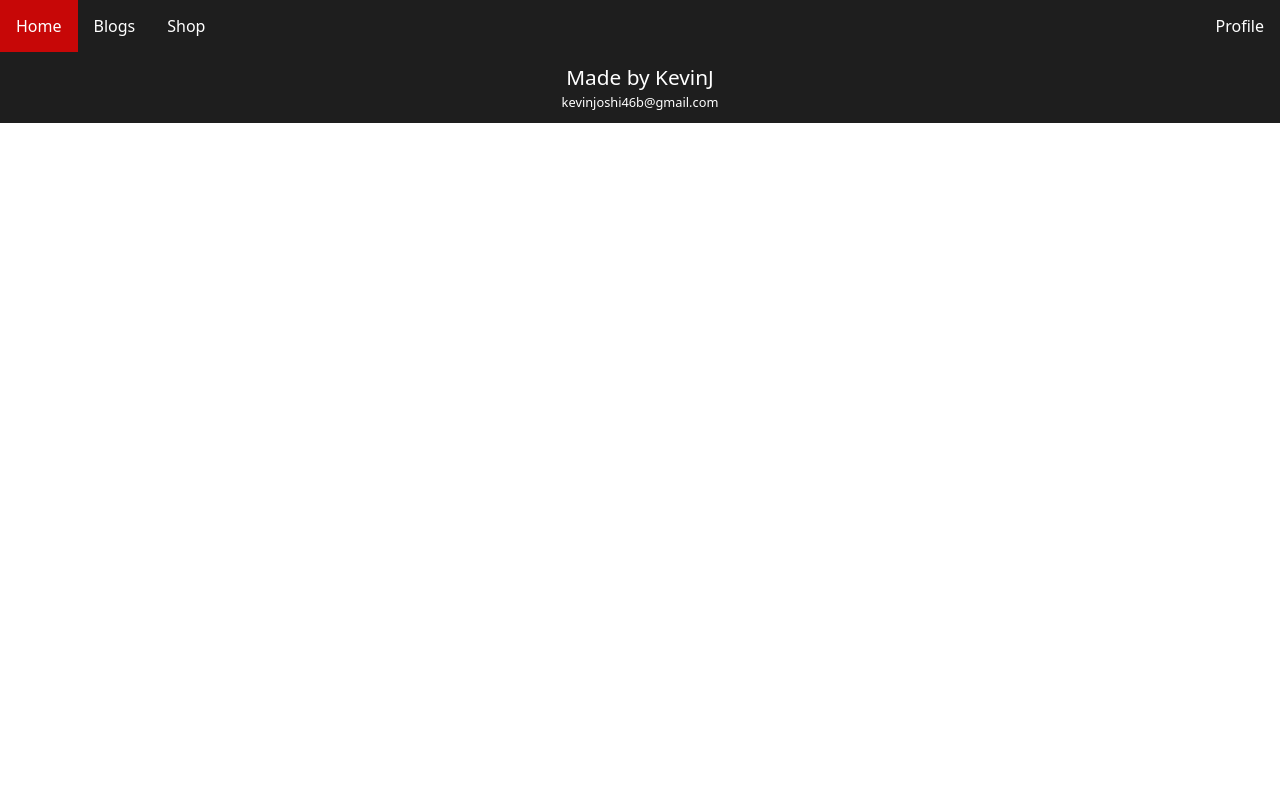
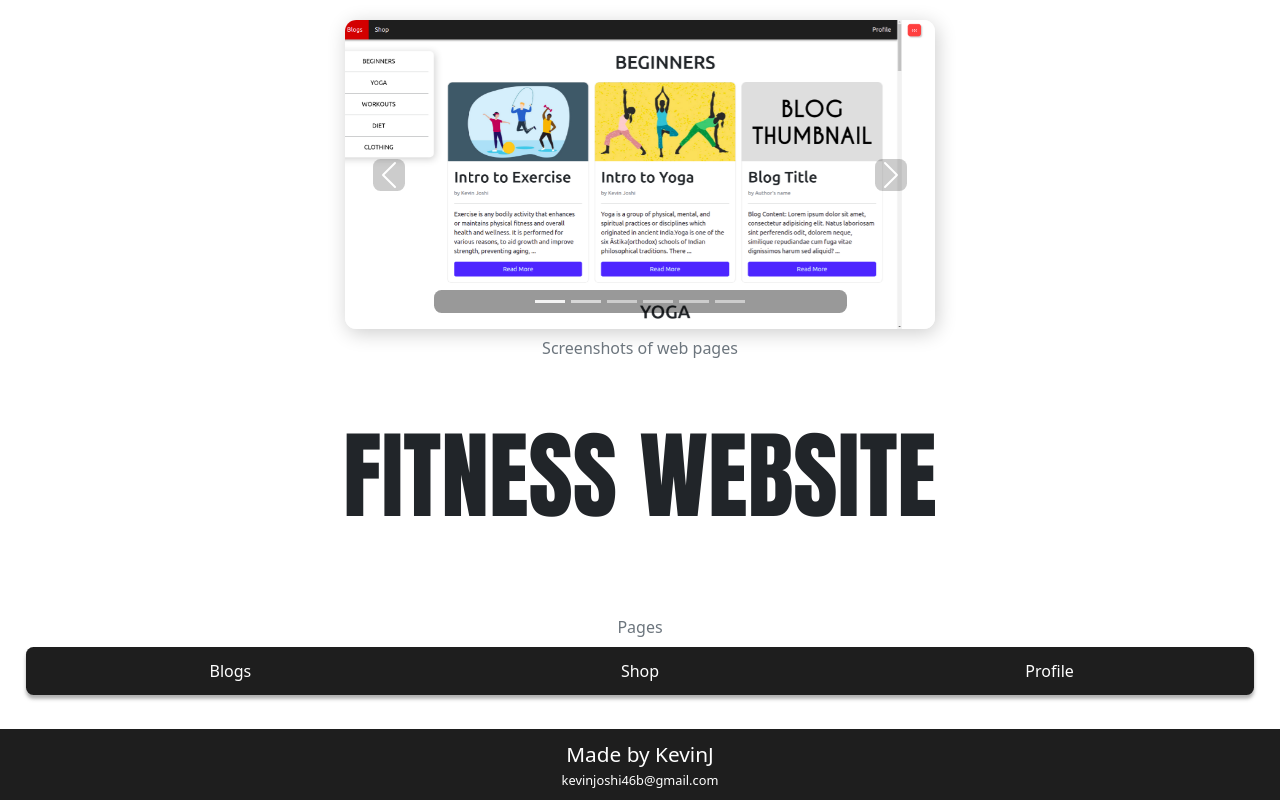
Before and after one commit to KevinJ-hub/Fitness-Website, a plain HTML site: page html/index.html in a window 1280 px wide. Drawn offline with nearby package versions, Linux system fonts and the light colour scheme.

Commit message:
Home page completed

```diff
--- a/css/index.css
+++ b/css/index.css
@@ -0,0 +1,80 @@
+.outer-corousel {
+    width: 96%;
+    margin: 20px auto 10px;
+    border-radius: 3mm;
+    overflow: hidden;
+    box-shadow: 2px 4px 20px rgba(0, 0, 0, 0.2);
+}
+
+.my-carousel-indicators, .corousel-control-icon {
+    border-radius: 2mm;
+    background-color: rgba(0, 0, 0, 0.4);
+}
+
+.caption-1, .caption-2 {
+    text-align: center;
+    margin-bottom: 40px;
+}
+
+.website-name {
+    text-align: center;
+    font-size: 3rem;
+    font-family: 'Anton', sans-serif;
+    margin-bottom: 40px;
+}
+
+.caption-2 {
+    margin-bottom: 10px;
+}
+
+.navigator {
+    display: flex;
+    flex-direction: column;
+    background-color: rgb(30, 30, 30);
+    text-align: center;
+    width: 96%;
+    margin: 0 auto;
+    border-radius: 2mm;
+    box-shadow: 0mm 1mm 1mm rgba(95, 95, 95, 0.5);
+}
+
+.navigator a {
+    display: block;
+    text-decoration: none;
+    color: white;
+    width: 100%;
+    padding: 6px 0px;
+}
+
+.navigator a:hover {
+    border-radius: 2mm;
+    background-color: rgb(20, 20, 20);
+}
+
+footer {
+    position: fixed;
+    width: 100%;
+}
+
+@media only screen and (min-width: 600px) {
+    .outer-corousel {
+        width: 590px;
+        margin: 20px auto 10px;
+    }
+    .caption-1 {
+        margin-bottom: 60px;
+    }
+    .website-name {
+        font-size: 6rem;
+        margin-bottom: 84px;
+    }
+    .caption-2 {
+        margin-bottom: 10px;
+    }
+    .navigator {
+        flex-direction: row;
+    }
+    .navigator a {
+        padding: 12px;
+    }
+}
--- a/html/index.html
+++ b/html/index.html
@@ -8,26 +8,73 @@
     <link rel="stylesheet" href="https://cdnjs.cloudflare.com/ajax/libs/font-awesome/4.7.0/css/font-awesome.min.css">
     <link href="https://cdn.jsdelivr.net/npm/bootstrap@5.0.0-beta3/dist/css/bootstrap.min.css" rel="stylesheet"
         integrity="sha384-eOJMYsd53ii+scO/bJGFsiCZc+5NDVN2yr8+0RDqr0Ql0h+rP48ckxlpbzKgwra6" crossorigin="anonymous">
+    <link rel="preconnect" href="https://fonts.gstatic.com">
+    <link href="https://fonts.googleapis.com/css2?family=Anton&display=swap" rel="stylesheet">
     <link rel="stylesheet" href="../css/common.css">
     <link rel="stylesheet" href="../css/index.css">
     <title>Home | Fitness Website</title>
 </head>
 
 <body>
-    <nav>
-        <a class="hamburger-menu" onclick="openNavbar()"><i class="fa fa-bars"></i></a>
-        <a class="close-menu" onclick="closeNavbar()">&times;</a>
-        <a class="current-page" href="index.html">Home</a>
-        <a class="dropdown" href="blogs.html">Blogs</a>
-        <a class="dropdown" href="shop.html">Shop</a>
-        <a class="dropdown spacer"></a>
-        <a class="dropdown" href="profile.html">Profile</a>
-        <div class="dropdown-div">
-            <a href="blogs.html">Blogs</a>
-            <a href="shop.html">Shop</a>
-            <a href="profile.html">Profile</a>
+
+    <div class="outer-corousel">
+        <div id="carouselExampleCaptions" class="carousel slide" data-bs-ride="carousel">
+            <div class="carousel-indicators my-carousel-indicators">
+                <button type="button" data-bs-target="#carouselExampleCaptions" data-bs-slide-to="0" class="active"
+                    aria-current="true" aria-label="Slide 1"></button>
+                <button type="button" data-bs-target="#carouselExampleCaptions" data-bs-slide-to="1"
+                    aria-label="Slide 2"></button>
+                <button type="button" data-bs-target="#carouselExampleCaptions" data-bs-slide-to="2"
+                    aria-label="Slide 3"></button>
+                <button type="button" data-bs-target="#carouselExampleCaptions" data-bs-slide-to="3"
+                    aria-label="Slide 4"></button>
+                <button type="button" data-bs-target="#carouselExampleCaptions" data-bs-slide-to="4"
+                    aria-label="Slide 5"></button>
+                <button type="button" data-bs-target="#carouselExampleCaptions" data-bs-slide-to="5"
+                    aria-label="Slide 6"></button>
+            </div>
+            <div class="carousel-inner">
+                <div class="carousel-item active">
+                    <img src="../assets/corousel-1.png" class="d-block w-100" alt="Blogs page screenshot">
+                </div>
+                <div class="carousel-item">
+                    <img src="../assets/corousel-2.png" class="d-block w-100" alt="'Intro to exercise' blog screenshot">
+                </div>
+                <div class="carousel-item">
+                    <img src="../assets/corousel-3.png" class="d-block w-100" alt="'Intro to yoga' blog screenshot">
+                </div>
+                <div class="carousel-item">
+                    <img src="../assets/corousel-4.png" class="d-block w-100" alt="Shop page screenshot">
+                </div>
+                <div class="carousel-item">
+                    <img src="../assets/corousel-5.png" class="d-block w-100" alt="Profile page login screenshot">
+                </div>
+                <div class="carousel-item">
+                    <img src="../assets/corousel-6.png" class="d-block w-100" alt="Profile page register screenshot">
+                </div>
+            </div>
+            <button class="carousel-control-prev" type="button" data-bs-target="#carouselExampleCaptions"
+                data-bs-slide="prev">
+                <span class="carousel-control-prev-icon corousel-control-icon" aria-hidden="true"></span>
+                <span class="visually-hidden">Previous</span>
+            </button>
+            <button class="carousel-control-next" type="button" data-bs-target="#carouselExampleCaptions"
+                data-bs-slide="next">
+                <span class="carousel-control-next-icon corousel-control-icon" aria-hidden="true"></span>
+                <span class="visually-hidden">Next</span>
+            </button>
         </div>
-    </nav>
+    </div>
+    <h6 class="caption-1 text-muted">Screenshots of web pages</h6>
+
+    <h1 class="website-name">FITNESS WEBSITE</h1>
+
+    <h6 class="caption-2 text-muted">Pages</h6>
+    <div class="navigator">
+        <a class="" href="blogs.html">Blogs</a>
+        <a class="" href="shop.html">Shop</a>
+        <a class="" href="profile.html">Profile</a>
+    </div>
 
     <footer>
         <p class="made-by">Made by KevinJ</p>
```
Also changed, not shown: assets/corousel-1.png (added), assets/corousel-2.png (added), assets/corousel-3.png (added), assets/corousel-4.png (added), assets/corousel-5.png (added), assets/corousel-6.png (added).
